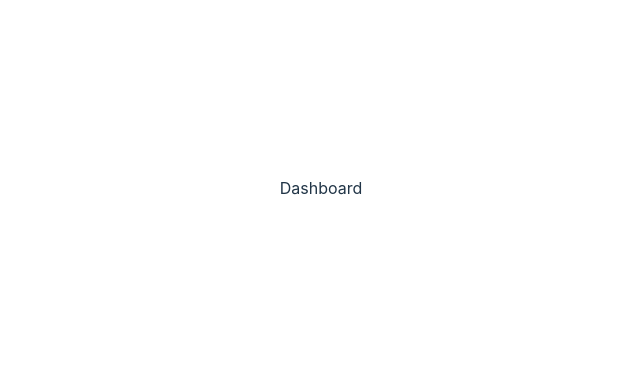
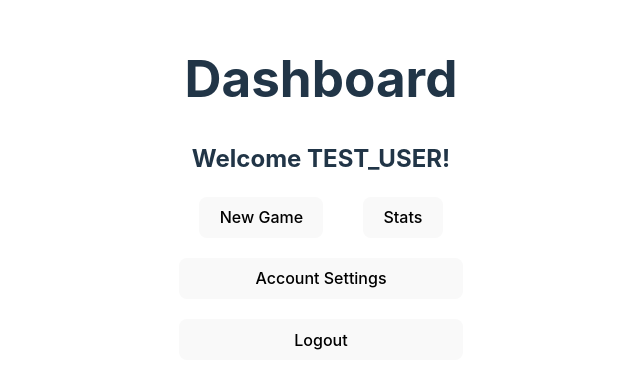
Before and after one commit to robbdouglas/hearthstone-battlegrounds-stats, a React (Vite) app: page /dashboard in a window 1280 px wide. Shown: the part 212-600 px from the top of the page, without its empty margins (319-959 px from the left). Built offline with nearby package versions, Linux system fonts and the light colour scheme.

Commit message:
create dashboard with new game, stats, acc settings and logout btns

```diff
--- a/src/App.jsx
+++ b/src/App.jsx
@@ -6,6 +6,9 @@ import Register from "./components/Register"; // Importiere die Register-Kompone
 import Login from "./components/Login";
 import RegisterSuccess from "./components/RegisterSuccess"; // Importiere die RegisterSuccess-Komponente
 import Dashboard from "./components/Dashboard";
+import NewGameForm from "./components/NewGameForm";
+import Stats from "./components/Stats";
+import AccountSettings from "./components/AccountSettings";
 
 function App() {
   return (
@@ -17,6 +20,9 @@ function App() {
         {/* Hinzugefügt */}
         <Route path="/login" element={<Login />} />
         <Route path="/dashboard" element={<Dashboard />} />
+        <Route path="/new-game-form" element={<NewGameForm />} />
+        <Route path="/stats" element={<Stats />} />
+        <Route path="/account-settings" element={<AccountSettings />} />
         <Route path="*" element={<h1>Not Found</h1>} />
       </Routes>
     </Router>
--- /dev/null
+++ b/src/components/AccountSettings.jsx
@@ -0,0 +1,7 @@
+import React from "react";
+
+function AccountSettings() {
+  return <div>AccountSettings</div>;
+}
+
+export default AccountSettings;
--- a/src/components/Dashboard.jsx
+++ b/src/components/Dashboard.jsx
@@ -1,7 +1,36 @@
 import React from "react";
+import { Link } from "react-router-dom";
+import "../styles/Dashboard.css";
+
+const activeUser = "TEST_USER";
 
 function Dashboard() {
-  return <div>Dashboard</div>;
+  return (
+    <div>
+      <div className="dashboard-welcome">
+        <h1>Dashboard</h1>
+        <h2>Welcome {activeUser}!</h2>
+      </div>
+      <div className="ng-stats-div">
+        <Link to="/new-game-form">
+          <button className="new-game-btn">New Game</button>
+        </Link>
+        <Link to="/stats">
+          <button className="stats-btn">Stats</button>
+        </Link>
+      </div>
+      <div>
+        <Link to="/account-settings">
+          <button className="account-settings-btn">Account Settings</button>
+        </Link>
+      </div>
+      <div>
+        <Link to="/">
+          <button className="home-button">Logout</button>
+        </Link>
+      </div>
+    </div>
+  );
 }
 
 export default Dashboard;
--- /dev/null
+++ b/src/components/NewGameForm.jsx
@@ -0,0 +1,9 @@
+import React from 'react'
+
+function NewGameForm() {
+  return (
+    <div>NewGameForm</div>
+  )
+}
+
+export default NewGameForm
--- /dev/null
+++ b/src/components/Stats.jsx
@@ -0,0 +1,7 @@
+import React from "react";
+
+function Stats() {
+  return <div>Stats</div>;
+}
+
+export default Stats;
--- /dev/null
+++ b/src/styles/Dashboard.css
@@ -0,0 +1,15 @@
+/* Dashboard.css */
+
+.ng-stats-div {
+  display: flex;
+  justify-content: center;
+}
+
+.ng-stats-div * {
+  margin: 0 10px 0 10px;
+}
+
+.home-button, .account-settings-btn {
+  margin-top: 20px;
+  width: 100%;
+}
```
